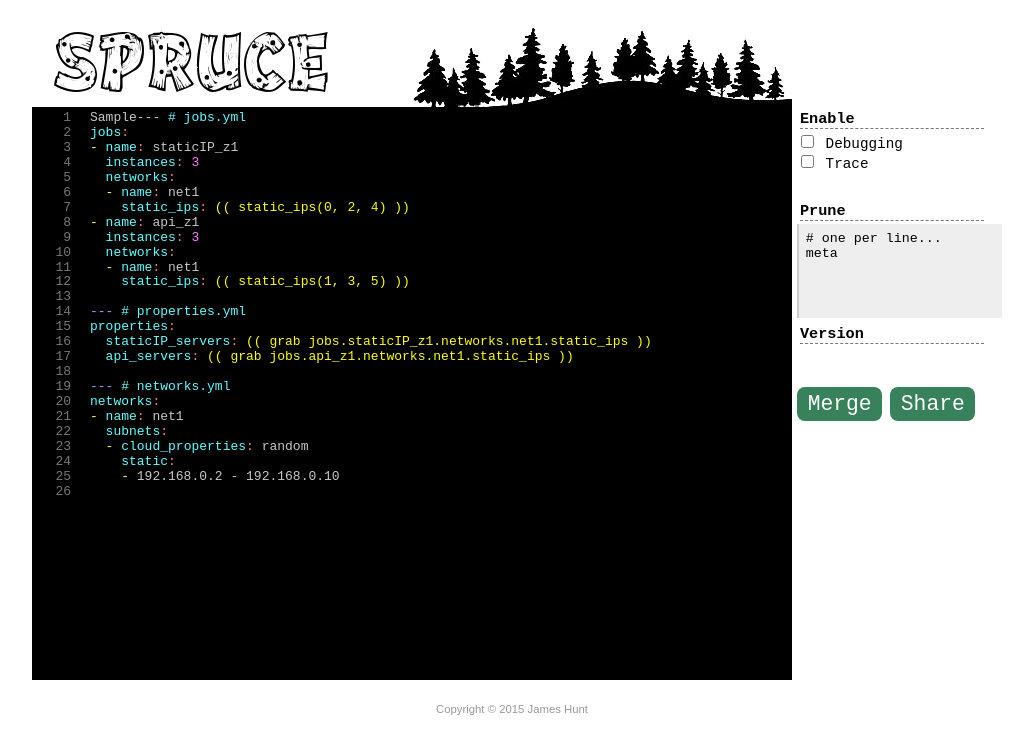
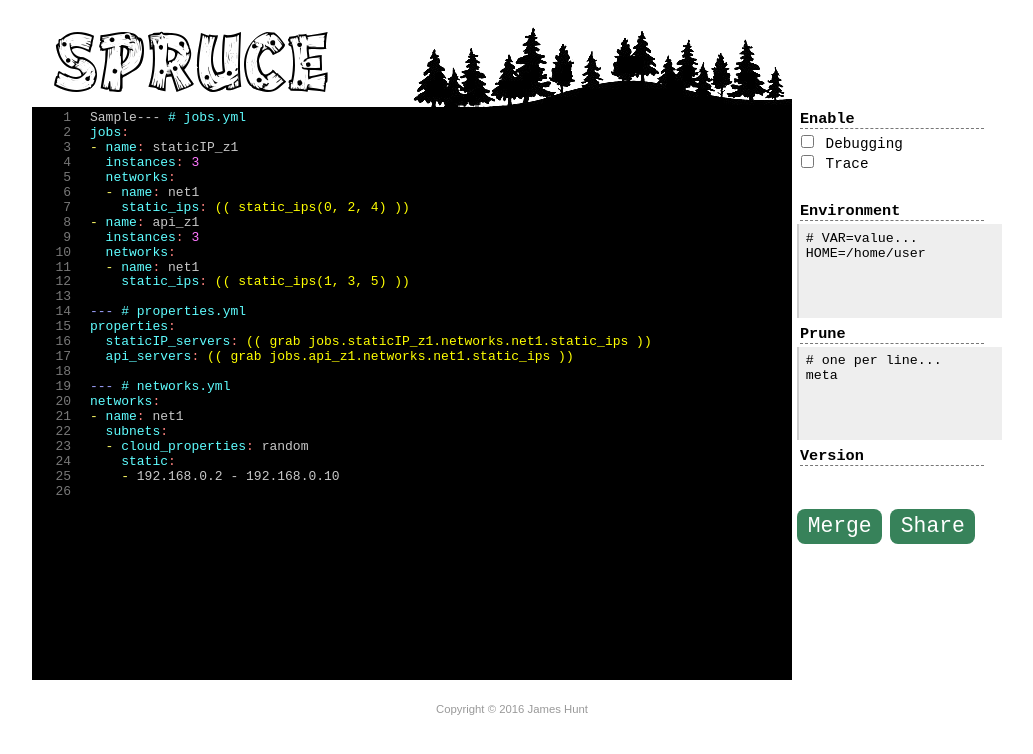
Before and after one commit to Qarik-Group/play.spruce.cf, a plain HTML site: page assets/index.html in a window 1280 px wide. Both pictures are taken after typing "Sample" into the empty fields and a click on the button "Merge". Shown: the whole page, without its empty margins (128-1161 px from the left). Drawn offline with Linux system fonts and the light colour scheme; no server answers.

Commit message:
Support Environment Variables
See http://play.spruce.cf/#66ecd65b5ca0c5eb9d6882d06c5cd485

Fixes #4

```diff
--- a/assets/app.js
+++ b/assets/app.js
@@ -75,9 +75,9 @@ $(function () {
 		return out.join("");
 	}
 
-	// turn a prune list (text) into a list of parsed keys
+	// turn a textarea into a list of parsed keys
 	// (ignoring comments and blank lines).
-	var prune = function (s) {
+	var text_to_list = function (s) {
 		var keys = [];
 		lines = s.split("\n");
 		for (i = 0; i < lines.length; i++) {
@@ -147,7 +147,8 @@ $(function () {
 			yaml   : yamls($('#yaml').data('editor').getValue()),
 			debug  : $('#debug').is(':checked'),
 			trace  : $('#trace').is(':checked'),
-			prune  : prune($('#prune').val())
+			prune  : text_to_list($('#prune').val()),
+			env    : text_to_list($('#env').val())
 		};
 	};
 
@@ -210,6 +211,8 @@ $(function () {
 
 				// keys to prune
 				$('#prune').val("# one per line\n" + data.prune.join("\n") + "\n");
+				// environment variables
+				$('#env').val("# VAR=value\n" + data.env.join("\n") + "\n");
 
 				// YAML document(s)
 				var yaml = "";
--- a/assets/index.html
+++ b/assets/index.html
@@ -51,6 +51,12 @@ networks:
 				<label for="debug"><input type="checkbox" id="debug" /> Debugging</label>
 				<label for="trace"><input type="checkbox" id="trace" /> Trace</label>
 
+				<h3 class="env">Environment</h3>
+				<textarea id="env" name="env"># VAR=value...
+HOME=/home/user
+
+</textarea>
+
 				<h3 class="prune">Prune</h3>
 				<textarea id="prune" name="prune"># one per line...
 meta
@@ -69,7 +75,7 @@ meta
 		</form>
 	</div>
 
-	<div id="footer">Copyright &copy; 2015 James Hunt</div>
+	<div id="footer">Copyright &copy; 2016 James Hunt</div>
 
 	<script type="text/javascript" src="jquery.js"></script>
 	<script type="text/javascript" src="codemirror.js"></script>
--- a/assets/play.css
+++ b/assets/play.css
@@ -72,7 +72,8 @@ div#options-wrapper label + h3 {
 	margin-top: 2em;
 }
 
-div#options-wrapper textarea#prune {
+div#options-wrapper textarea#prune,
+div#options-wrapper textarea#env {
 	background-color: #eee;
 	width: 100%;
 	min-height: 6em;
```
Also changed, not shown: 1 other file.
